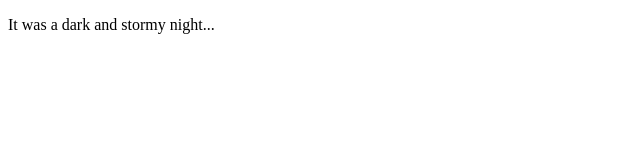
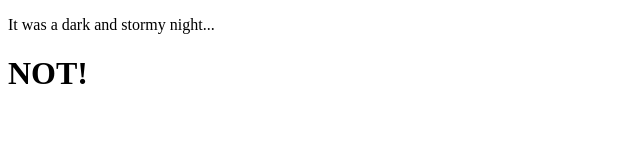
Before and after one commit to alightinmyhair/fireside-story, a plain HTML site: page index.html in a window 1280 px wide. Shown: the whole page, without its empty margins (0-640 px from the left). Drawn offline with Linux system fonts and the light colour scheme.

Commit message:
added second line of story

```diff
--- a/index.html
+++ b/index.html
@@ -2,5 +2,6 @@
 <html>
     <body>
       <p>It was a dark and stormy night...</p>
+      <h1>NOT!</h1>
     </body>
   </html>
```
